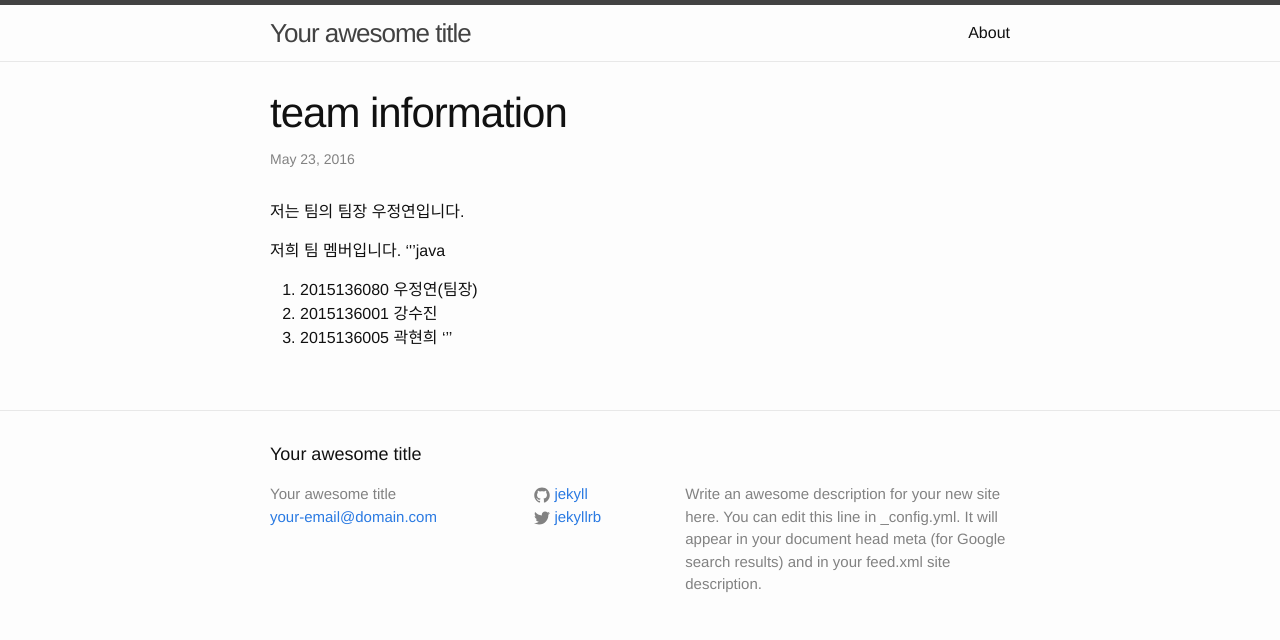
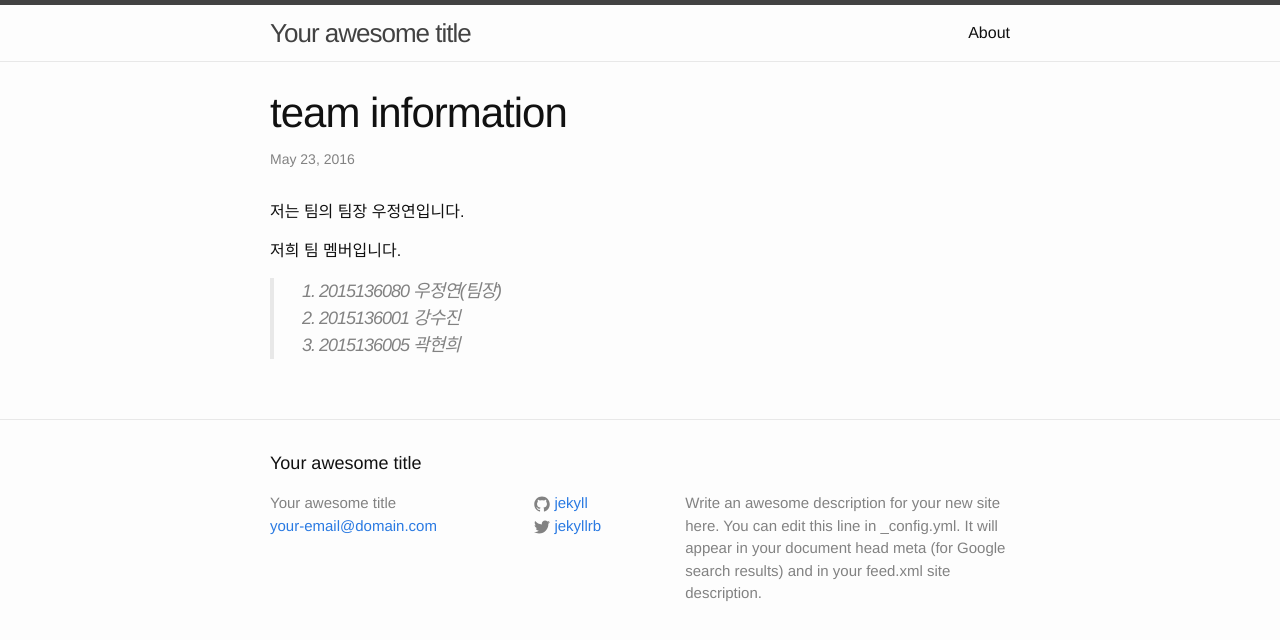
Before and after one commit to Wjeongyeon/wjeongyeon.github.com, a Jekyll site: the page built from _posts/2016-05-23-team-information.md, in a window 1280 px wide. Shown: the top 640 px of the page. Built offline with Jekyll 4.4.1, drawn with Linux system fonts in a browser that asks for light colours.

Commit message:
team information

```diff
--- a/_posts/2016-05-23-team-information.md
+++ b/_posts/2016-05-23-team-information.md
@@ -6,8 +6,7 @@ title: team information
 저는 팀의 팀장 우정연입니다.
 
 저희 팀 멤버입니다.
-'''java
-1. 2015136080 우정연(팀장)
-2. 2015136001 강수진
-3. 2015136005 곽현희
-'''
+
+>1.  2015136080 우정연(팀장)
+>2.  2015136001 강수진
+>3.  2015136005 곽현희
```
